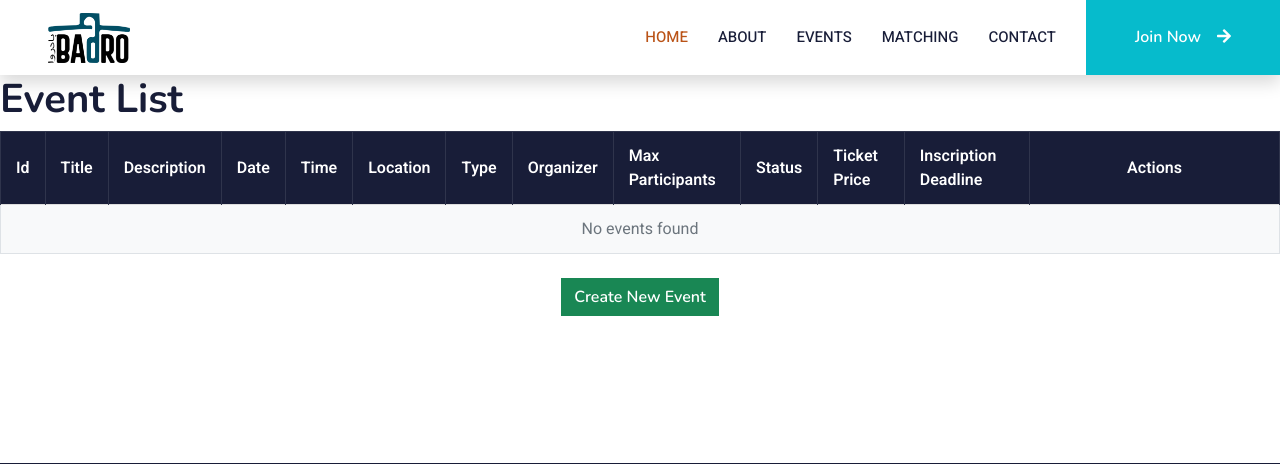
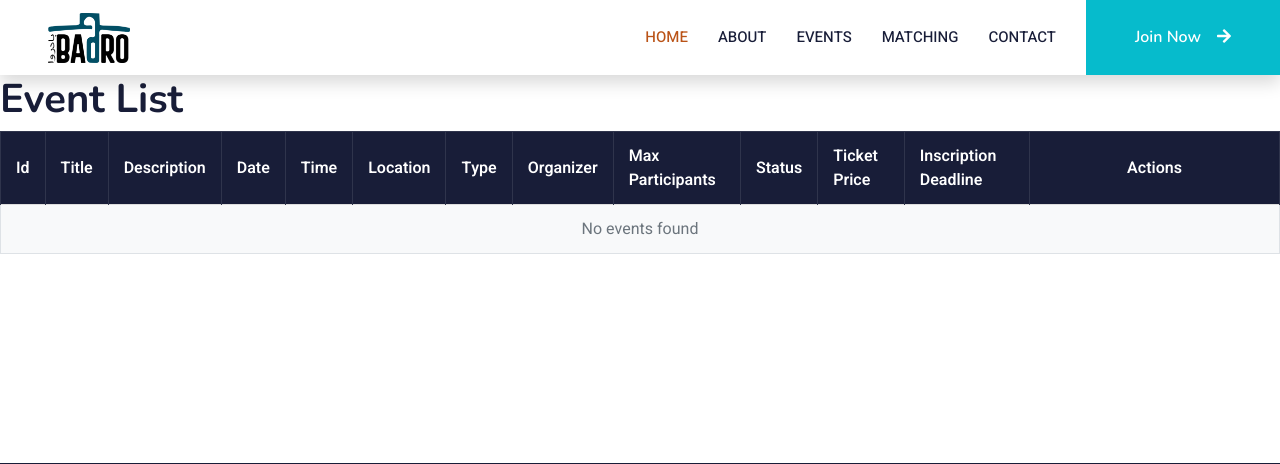
Before and after one commit to sindaessaadi/3A50-Experiences_Sl_Cult-BADRO, a Symfony app: template templates/Frontend/evenement/index.html.twig in a window 1280 px wide. Shown: the top 464 px of the page. Run offline with Twig, Linux system fonts and the light colour scheme; the template is opened without the code that fills it, so the values that code supplies are empty; some libraries are stand-ins or nearby versions.

Commit message:
commit Event

```diff
--- a/templates/Backend/evenement/index.html.twig
+++ b/templates/Backend/evenement/index.html.twig
@@ -110,11 +110,7 @@
                         <a href="{{ path('app_evenement_show', {'id': evenement.id}) }}" class="btn btn-primary btn-sm">View</a>
                         <a href="{{ path('app_evenement_edit', {'id': evenement.id}) }}" class="btn btn-secondary btn-sm">Edit</a>
 
-                        {% if evenement.nombreMaxParticipants > 0 %}
-                            <a href="{{ path('participation_buy', {'id': evenement.id}) }}" class="btn btn-warning btn-sm">Buy Ticket</a>
-                        {% else %}
-                            <span class="badge bg-danger">Sold Out</span>
-                        {% endif %}
+
 
                          <form action="{{ path('app_evenement_delete', {'id': evenement.id}) }}" method="post" onsubmit="return confirm('Are you sure you want to delete this event?');" style="display:inline;">
                          <input type="hidden" name="_method" value="DELETE">  <!-- This makes sure the delete request is sent -->
--- a/templates/Frontend/evenement/index.html.twig
+++ b/templates/Frontend/evenement/index.html.twig
@@ -108,7 +108,7 @@
                 <td>
                     <div class="action-buttons">
                         <a href="{{ path('app_evenement_show', {'id': evenement.id}) }}" class="btn btn-primary btn-sm">View</a>
-                        <a href="{{ path('app_evenement_edit', {'id': evenement.id}) }}" class="btn btn-secondary btn-sm">Edit</a>
+
 
                         {% if evenement.nombreMaxParticipants > 0 %}
                             <a href="{{ path('participation_buy', {'id': evenement.id}) }}" class="btn btn-warning btn-sm">Buy Ticket</a>
@@ -116,11 +116,7 @@
                             <span class="badge bg-danger">Sold Out</span>
                         {% endif %}
 
-                         <form action="{{ path('app_evenement_delete', {'id': evenement.id}) }}" method="post" onsubmit="return confirm('Are you sure you want to delete this event?');" style="display:inline;">
-                         <input type="hidden" name="_method" value="DELETE">  <!-- This makes sure the delete request is sent -->
-                         <input type="hidden" name="_token" value="{{ csrf_token('delete' ~ evenement.id) }}">  <!-- CSRF token for security -->
-                         <button type="submit" class="btn btn-danger btn-sm">Delete</button>
-                         </form>
+
                     </div>
                 </td>
             </tr>
@@ -132,8 +128,6 @@
         </tbody>
     </table>
 
-    <div class="text-center mt-4">
-        <a href="{{ path('app_evenement_new') }}" class="btn btn-success">Create New Event</a>
-    </div>
+
 
 {% endblock %}
```
